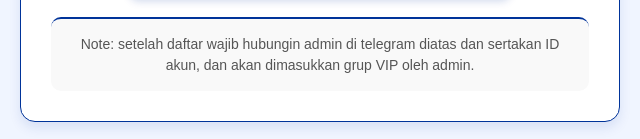
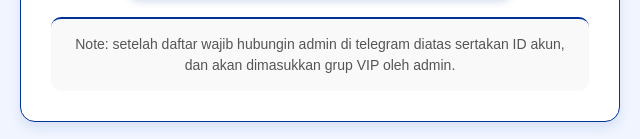
Before and after one commit to FreedomBiz2/stockity, a plain HTML site: page index.html in a window 1280 px wide. Shown: the part 869-1008 px from the top of the page, 320-960 px from the left. Drawn offline with Linux system fonts and the light colour scheme.

Commit message:
Update index.html

```diff
--- a/index.html
+++ b/index.html
@@ -233,7 +233,7 @@
     <a href="https://stockity.id?a=c02342c2ff4e&t=0" class="cta-button">DAFTAR AKUN TRADING</a>
 
     <div class="disclaimer">
-      Note: setelah daftar wajib hubungin admin di telegram diatas dan sertakan ID akun, dan akan dimasukkan grup VIP oleh admin.<br />
+      Note: setelah daftar wajib hubungin admin di telegram diatas sertakan ID akun, dan akan dimasukkan grup VIP oleh admin.<br />
     </div>
   </div>
 </body>
```
